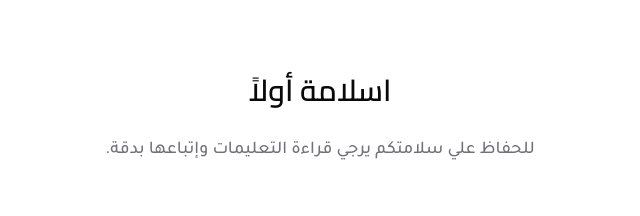
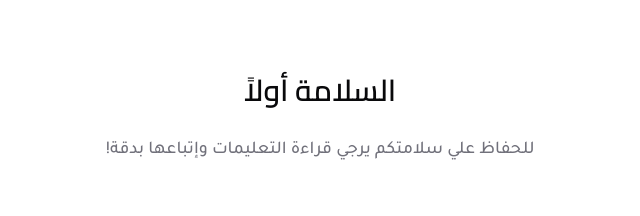
Before and after one commit to moehabsas/safetytube, a Next.js app: page / in a window 1280 px wide. Shown: the part 368-584 px from the top of the page, without its empty margins (456-1096 px from the left). Built offline with nearby package versions, Linux system fonts and the light colour scheme.

Commit message:
Correct manifest

```diff
--- a/content/manifest.ts
+++ b/content/manifest.ts
@@ -4,8 +4,8 @@ export interface Manifest {
 }
 
 const manifest: Manifest = {
-  motto: "اسلامة أولاً",
-  note: "للحفاظ علي سلامتكم يرجي قراءة التعليمات وإتباعها بدقة.",
+  motto: "السلامة أولاً",
+  note: "للحفاظ علي سلامتكم يرجي قراءة التعليمات وإتباعها بدقة!",
 };
 
 export default manifest;
```
